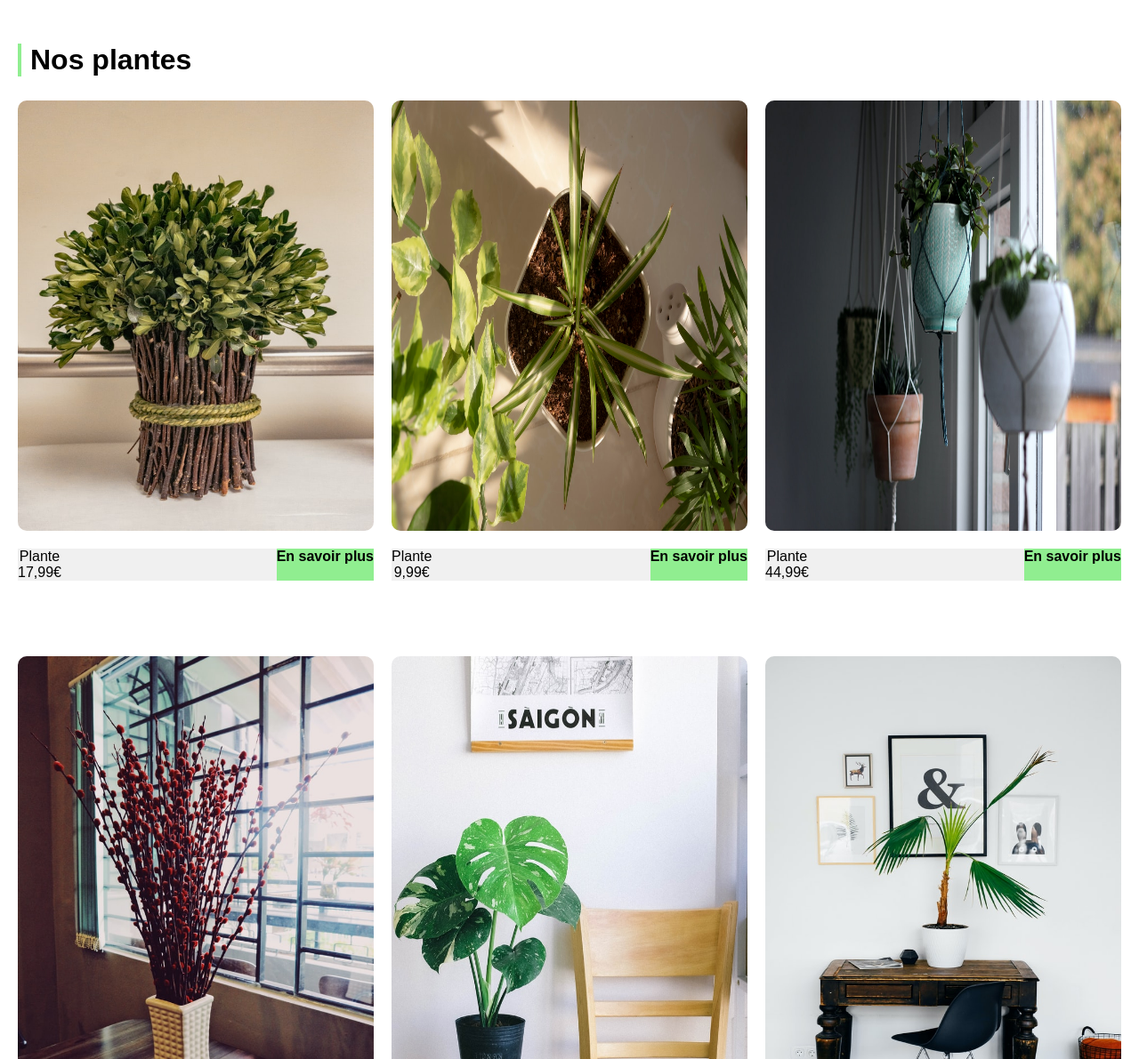
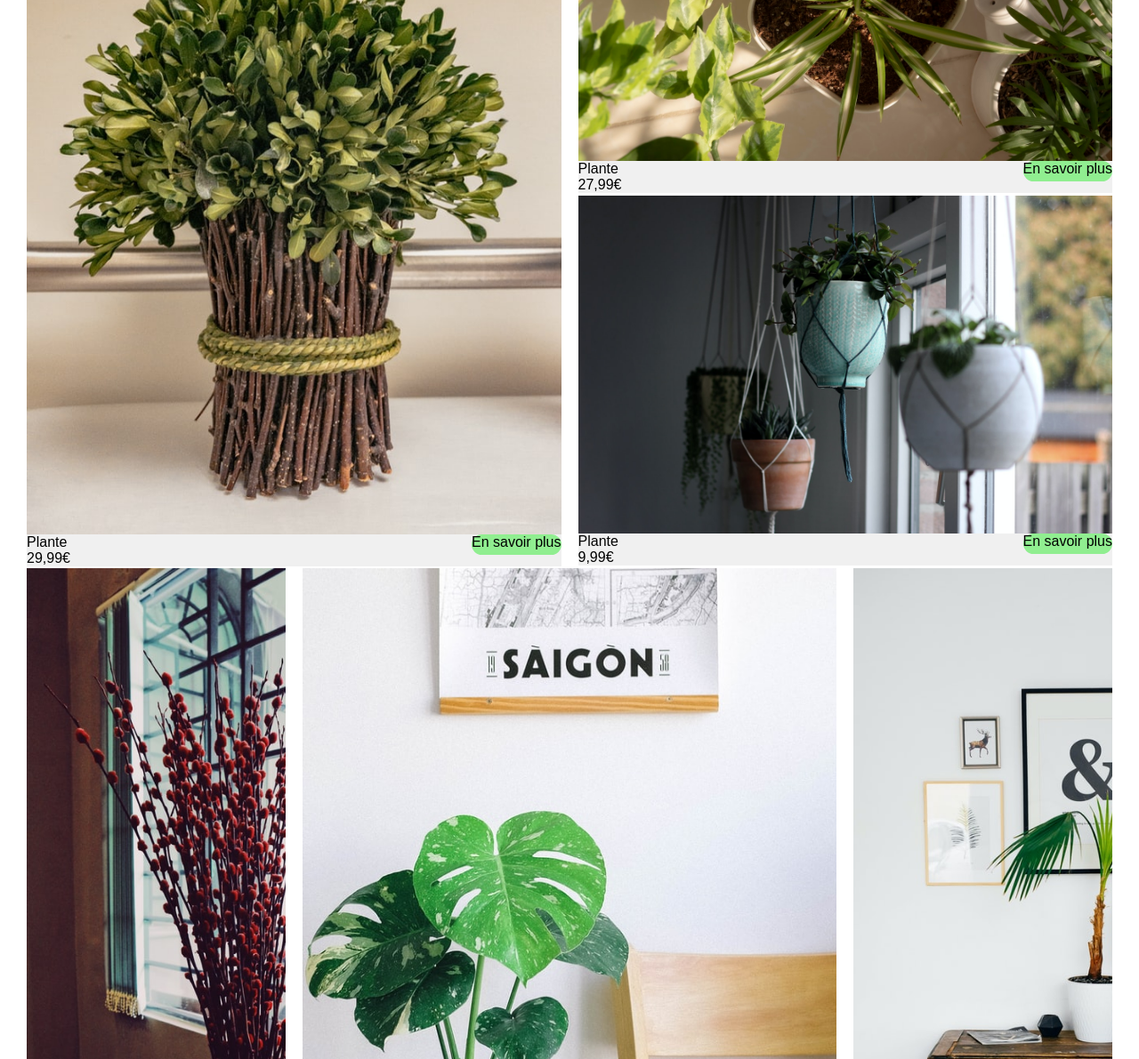
Before and after one commit to r-stephane/maquette, a plain HTML site: page maquette.html in a window 1280 px wide. Shown: the part 1609-2800 px from the top of the page at 89% size. Drawn offline with Linux system fonts and the light colour scheme.

Commit message:
maquette des plantes

```diff
--- a/maquette.html
+++ b/maquette.html
@@ -58,42 +58,41 @@
                 <p class="r">Plante<br>29,99€ <strong>En savoir plus</strong></p>
             </div>
         </div>
+        <section class="All-plants">
+            <h2 class="section-titre">
+                Nos nos plantes
+            </h2>
+            <div class="plante-grid">
+                 <a class="plante-grid1 plante-box">
+                  <p class="plante1">Plante<br>29,99€ <strongs>En savoir plus</strongs></p>
+                 </a>
+
+                 <a class="plante-grid2 plante-box">
+                <p class="plante2">Plante<br>27,99€ <stronge>En savoir plus</stronge></p>
+                 </a>
+                 <a class="plante-grid3 plante-box">
+                 <p class="plante3">Plante<br>9,99€ <strongt>En savoir plus</strongt></p>
+                 </a>
+                 </a>
+
+                 <a class="plante-grid4 plante-box">
+                   <p class="plante4">Plante<br>44,99€ <strongr>En savoir plus</strongr></p>
+                 </a>
+
+                 <a class="plante-grid5 plante-box">
+                    <p class="plante5">Plante<br>17,99€ <strongu>En savoir plus</strongu></p>
+                 </a>
+
+                 <a class="plante-grid6 plante-box">
+                   <p class="plante6">Plante<br>19,99€ <stronga>En savoir plus</stronga></p>
+                 </a>
+
+            </div>
+        </section>
     </section>
-
-    <section class="section-title">
-        <h2>Nos plantes</h2>
-        <div class="product-grid">
-            <div class="product">
-                <img src="image/plante7.jpg" alt="">
-                <p class="r">Plante<br>17,99€<strong>En savoir plus</strong></p>
-            </div>
-            <div class="product">
-                <img src="image/plante8.jpg" alt="plante6">
-                <p class="r">Plante<br>9,99€<strong>En savoir plus</strong></p>
-            </div>
-            <div class="product">
-                <img src="image/plante9.jpg" alt="plante7">
-                <p class="r">Plante<br>44,99€<strong>En savoir plus</strong></p>
-            </div>
-            <div class="product">
-                <img src="image/plante10.jpg" alt="plante8">
-                <p class="r">Plante<br>39,99€<strong>En savoir plus</strong></p>
-            </div>
-            <div class="product">
-                <img src="image/plante11.jpg" alt="plante9">
-                <p class="r">Plante<br>17,99€<strong>En savoir plus</strong></p>
-            </div>
-            <div class="product">
-                <img src="image/plante12.jpg" alt="plante10">
-                <p class="r">Plante<br>24,99€<strong>En savoir plus
-                </strong></p>
-            </div>
-        </div>
-    </section>
-
     <footer class="footer">
-        <p>&copy; 2025 – Nature Émoi</p>
-        <p>condition général de vente</p>
+        <p> <a class="para" href=""> &copy; 2025 – NatureÉmoi</a></p>
+        <p > <a class="cgv" href="">condition général de vente</a></p>
     </footer>
 </body>
 
--- a/style.css
+++ b/style.css
@@ -1,5 +1,5 @@
 body {
-    margin: 0;
+    margin: 0 auto;
     font-family: 'Arial', sans-serif;
     overflow-x: hidden;
 }
@@ -7,8 +7,8 @@ body {
 .hero{
     background-image: url('image/bg.jpg');
     background-size: cover;
+    height: 80vh;
     color: white;
-    height: 100vh;
     position: relative;
 }
 
@@ -51,41 +51,101 @@ nav ul li a {
 }
 
 .section-title {
-    padding: 20px;
+    padding: 30px;
 }
 
 .section-title h2 {
-    font-size: 2em;
-    border-left: 4px solid #90ee90;
-    padding-left: 10px;
+    font-size: 50px;
+    font-family: 'Abril FateFace';
+    font-weight: 100;
+    position: relative;
+    margin-top: -60px;
+}
+.section-title::before{
+    content: "";
+    position: absolute;
+    background-color: #ADD981;
+    width: 60px;
+    height: 7px;
+    bottom:40;
 }
 
 .products{
     text-align: center;
     display: flex;
     overflow-x: auto;
-    gap: 20px;
-    padding: 20px 0;
+    gap: 30px;
+    padding: 20px;
+    margin: 20px 20px;
 }
 
 .product{
     flex-wrap: wrap;
     justify-content: space-around;
 }
+/* nos plantes*/
+.All-plants{
+    margin-top: 50px;
+    position: relative;
+}
+.section-titre{
+    margin: 20px;
+}
+.section-titre::before{
+    content:"";
+    position: absolute;
+    background-color: #ADD981;
+    width: 50px;
+    height: 10px;
+    bottom: 0px;
+}
 
-.product-grid{
+.plante-grid{
     display: grid;
-    grid-template-columns: repeat(3, 1fr);
-    padding: 0;
-    gap: 20px;
-    text-align: center;
-    width: 80%px;
-    height: 200px;
+    min-height: 150vh;
+    grid-template-columns: repeat(4,1fr);
+    grid-template-rows: repeat(4,400px);
+    gap:19px;
+    }
+
+.plante-grid1{
+    background-image: url('image/plante7.jpg');
+    grid-column: 1/3;
+    grid-row: 1/3;
+    background-size: cover;
+}
+.plante-grid2{
+    background-image: url('image/plante8.jpg');
+    grid-column: 3/5;
+    background-size: cover;
+}
+.plante-grid3{
+    background-image: url('image/plante9.jpg');
+    grid-column: 3/5;
+    background-size: cover;
+}
+.plante-grid4{
+    background-image: url('image/plante10.jpg');
+    grid-column: 1;
+    grid-row: 3/5;
+    background-size: cover;
+}
+.plante-grid5{
+    background-image: url('image/plante11.jpg');
+    grid-column: 2/4;
+    grid-row: 3/5;
+    background-size: cover;
+}
+.plante-grid6{
+    background-image: url('image/plante12.jpg');
+    grid-column: 4;
+    grid-row: 3/5;
+    background-size: cover;
 }
 
 .product img {
     width: 100%;
-      /* max-width: 250px; */
+    max-width: 800%;
     height: 80%;
     border-radius: 10px;
 }
@@ -94,6 +154,9 @@ span{
 }
 strong{
     background-color: #90ee90;
+     border-radius: 20px;
+    width: 20% 30%;
+    height: 23px;
 }
 .r{
     background-color: #f0f0f0;
@@ -105,7 +168,111 @@ strong{
     display: flex;
     justify-content: space-between;
     align-items: center;
-    background:white;
-    padding-top:80%;
-    width: 20px 40px;
+    margin: 20px,300px;
+    font-weight: 600;
+
 }
+footer a.cgv{
+    text-decoration:none;
+    color:rgb(16, 15, 15);
+    margin: 10px 20px;
+}
+.para{
+    text-decoration: none;;
+    color: rgb(16, 15, 15);
+    margin: 10px 20px;
+}
+.plante-details{
+    background-color:#e0d5d5df;
+    position: absolute;
+    bottom: 0px;
+    width: 100%;
+}
+
+strongs{
+    background-color: #90ee90;
+     border-radius: 20px;
+    width: 20% 30%;
+    height: 23px;
+}
+.plante1{
+   background-color: #f0f0f0;
+   display: flex;
+   justify-content: space-between;
+   bottom: 60px;
+   width: 100%;
+   margin-top: 800px;
+   gap: 0px;
+
+}
+stronge{
+    background-color: #90ee90;
+     border-radius: 20px;
+    width: 20% 30%;
+    height: 23px;
+}
+.plante2{
+    background-color: #f0f0f0;
+   display: flex;
+   justify-content: space-between;
+   bottom: 60px;
+   width: 100%;
+   margin-top: 380px;
+   gap: 0px;
+}
+strongt{
+    background-color: #90ee90;
+     border-radius: 20px;
+    width: 20% 30%;
+    height: 23px;
+}
+.plante3{
+   background-color: #f0f0f0;
+   display: flex;
+   justify-content: space-between;
+   bottom: 60px;
+   width: 100%;
+   margin-top: 380px;
+}
+strongr{
+    background-color: #90ee90;
+     border-radius: 20px;
+    width: 20% 30%;
+    height: 23px;
+}
+.plante4{
+   background-color: #f0f0f0;
+   display: flex;
+   justify-content: space-between;
+   bottom: 60px;
+   width: 100%;
+   margin-top: 800px;
+}
+strongu{
+    background-color: #90ee90;
+     border-radius: 20px;
+    width: 20% 30%;
+    height: 23px;
+}
+.plante5{
+    background-color: #f0f0f0;
+   display: flex;
+   justify-content: space-between;
+   bottom: 60px;
+   width: 100%;
+   margin-top: 800px;
+}
+stronga{
+    background-color: #90ee90;
+    border-radius: 20px;
+    width: 20% 30%;
+    height: 23px;
+}
+.plante6{
+    background-color: #f0f0f0;
+   display: flex;
+   justify-content: space-between;
+   bottom: 60px;
+   width: 100%;
+   margin-top: 800px;
+}
```
